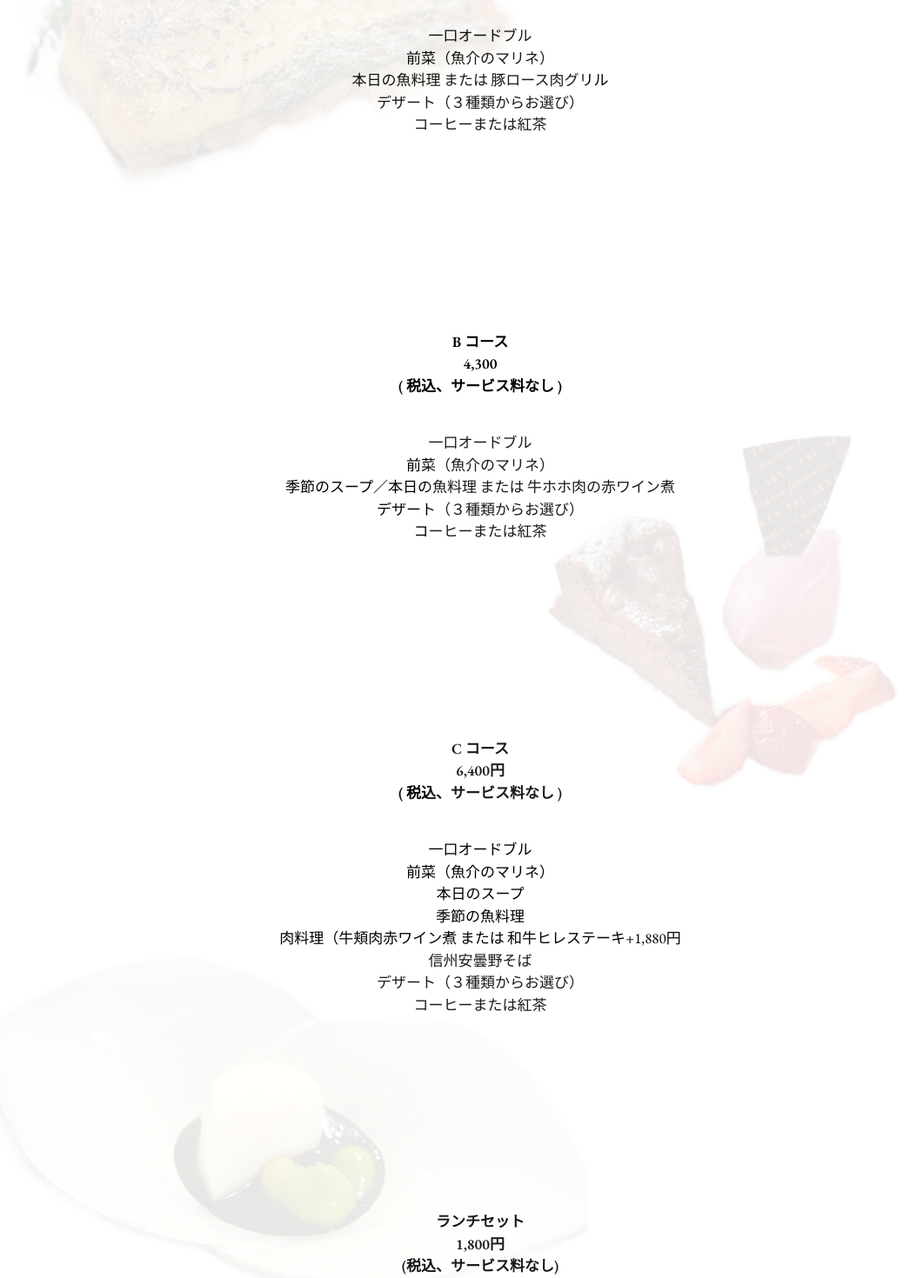
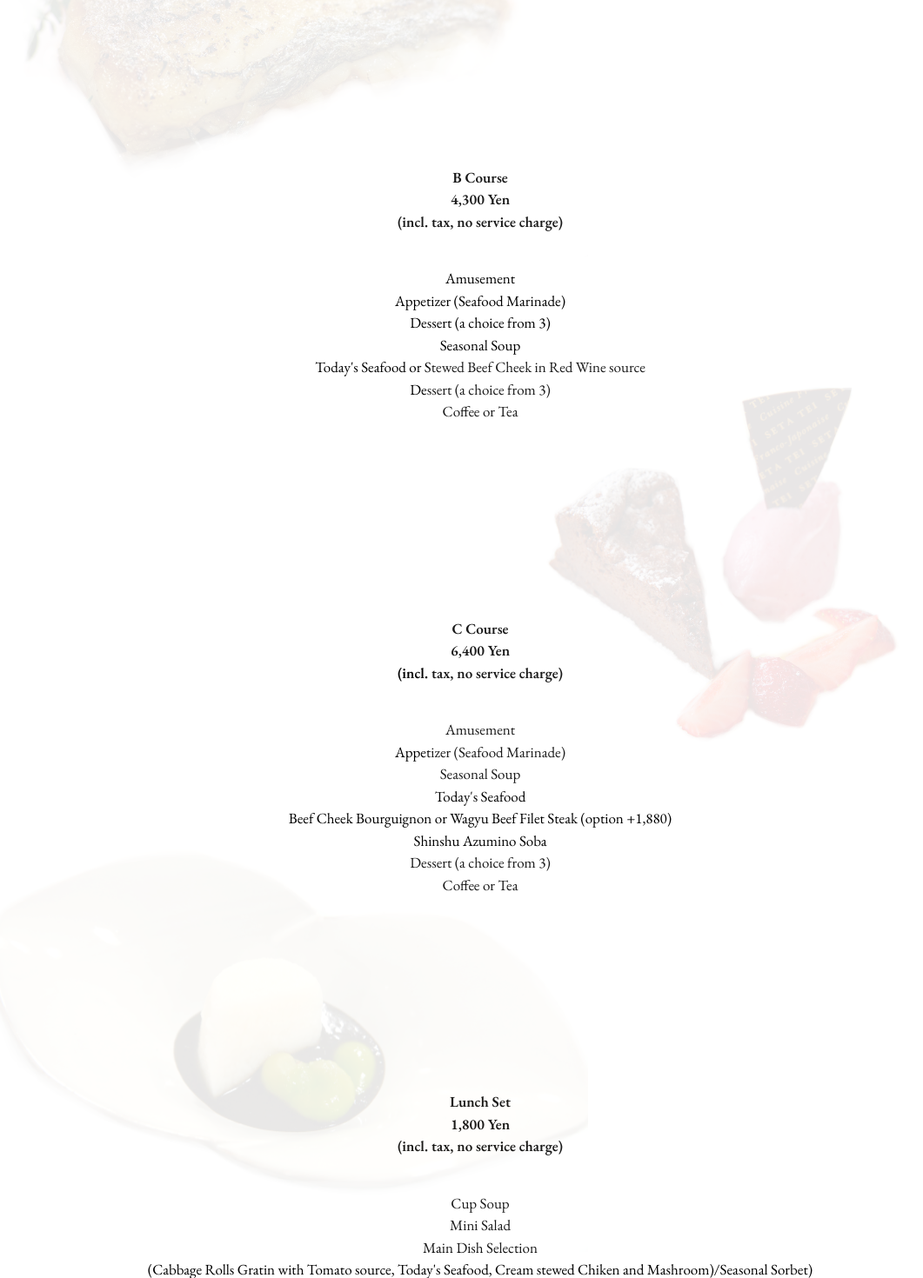
Before and after one commit to bap-ssbm/seta-react-draft, a React (Create React App) app: page /menu in a window 1280 px wide. Shown: the part 605-2075 px from the top of the page at 87% size, without its empty margins (88-1149 px from the left). Built offline with nearby package versions, Linux system fonts and the light colour scheme; a web font is replaced by a local one.

Commit message:
Add files via upload

```diff
--- a/src/Home/components/appeal/Appeal.tsx
+++ b/src/Home/components/appeal/Appeal.tsx
@@ -9,7 +9,6 @@ const Appeal: FC<AppealProps> = ({ }) => {
     return (
         <div className='w-full'>
             <Hayama/>
-
         </div>)
 }
 
--- a/src/Menu/Menu.tsx
+++ b/src/Menu/Menu.tsx
@@ -1,109 +1,112 @@
 import { FC } from 'react'
+import { useTranslation } from 'react-i18next';
 
 interface MenuProps {
 
 }
 
 const Menu: FC<MenuProps> = ({ }) => {
+    const { t } = useTranslation();
     return (
         <div className='flex-grow p-[5%] pb-56 text-center flex flex-col gap-10 relative'>
-            <h1 className='text-[23px] italic underline tracking-[2px] mb-5 py-16'>
+            <h1 className='text-[23px] italic underline tracking-[2px]'>
                 Menu
             </h1>
-            <hr />
+
             <div className='flex flex-col gap-56'>
                 <div className='mt-10'>
                     <h2 className='font-semibold mb-10'>
-                        A コース<br />3,200円
+                        {t('menu.a.title')}<br />{t('menu.a.price')}
                         <br />
-                        ( 税込、サービス料なし )
+                        {t('menu.warning')}
                     </h2>
                     <p>
-
-
-                        一口オードブル
+                        {t('menu.course.amuse')}
                         <br />
-                        前菜（魚介のマリネ）
-
-                        <br />本日の魚料理 または 豚ロース肉グリル
-                        <br />デザート（３種類からお選び）<br />
-                        コーヒーまたは紅茶
+                        {t('menu.a.appetizer')}
+                        <br />
+                        {t('menu.a.main')}
+                        <br />
+                        {t('menu.course.dessert')}
+                        <br />
+                        {t('menu.course.drink')}
                     </p>
                 </div>
 
                 <div>
                     <h2 className='font-semibold mb-10'>
-                        B コース <br /> 4,300
+                        {t('menu.b.title')}<br />{t('menu.b.price')}
                         <br />
-                        ( 税込、サービス料なし )
+                        {t('menu.warning')}
                     </h2>
                     <p>
-
-
-                        一口オードブル
+                        {t('menu.course.amuse')}
                         <br />
-                        前菜（魚介のマリネ）
+                        {t('menu.b.appetizer')}
                         <br />
-                        季節のスープ／本日の魚料理 または 牛ホホ肉の赤ワイン煮
-                        <br />デザート（３種類からお選び）
-                        <br />コーヒーまたは紅茶
+                        {t('menu.course.dessert')}
+                        <br />
+                        {t('menu.b.soup')}
+                        <br />
+                        {t('menu.b.main')}
+                        <br />
+                        {t('menu.course.dessert')}
+                        <br />
+                        {t('menu.course.drink')}
                     </p>
                 </div>
                 <div>
                     <h2 className='font-semibold mb-10'>
-                        C コース
+                        {t('menu.c.title')}<br />{t('menu.c.price')}
                         <br />
-                        6,400円
-                        <br />
-                        ( 税込、サービス料なし )
+                        {t('menu.warning')}
                     </h2>
                     <p>
-
-
-                        一口オードブル
+                        {t('menu.course.amuse')}
                         <br />
-                        前菜（魚介のマリネ）
+                        {t('menu.c.appetizer')}
                         <br />
-                        本日のスープ
-                        <br />季節の魚料理
-                        <br />肉料理（牛頬肉赤ワイン煮 または 和牛ヒレステーキ+1,880円
-                        <br />信州安曇野そば
-                        <br />デザート（３種類からお選び）<br />
-                        コーヒーまたは紅茶
+                        {t('menu.c.soup')}
+                        <br />
+                        {t('menu.c.seafood')}
+                        <br />
+                        {t('menu.c.main')}
+                        <br />
+                        {t('menu.c.soba')}
+                        <br />
+                        {t('menu.course.dessert')}
+                        <br />
+                        {t('menu.course.drink')}
                     </p>
                 </div>
                 <div>
                     <h2 className='font-semibold mb-10'>
-                        ランチセット
-
-                        <br />1,800円
+                        {t('menu.lunch.title')}<br />{t('menu.lunch.price')}
                         <br />
-                        (税込、サービス料なし)
+                        {t('menu.warning')}
                     </h2>
                     <p>
-
-
-                        カップスープ
+                        {t('menu.lunch.soup')}
                         <br />
-                        季節野菜のミニサラダ
+                        {t('menu.lunch.salad')}
                         <br />
-                        メイン料理お選び
+                        {t('menu.lunch.mainTitle')}
                         <br />
-                        （ロールキャベツのトマトソースグラタン・本日の魚料理・鶏肉のきのこクリーム煮）
+                        {t('menu.lunch.main')}
                         <br />
-                        季節のシャーベット
+                        {t('menu.lunch.sorbet')}
                     </p>
                 </div>
             </div>
 
             <div className='absolute opacity-10 right-0 top-[40%]'>
-                <img height={700} width={700} className='' src='/images/１３.jpg'/>
+                <img height={700} width={700} className='' src='/images/１３.jpg' />
             </div>
             <div className='absolute opacity-10 top-[13%]'>
-                <img height={700} width={700} className='' src='/images/3.jpg'/>
+                <img height={700} width={700} className='' src='/images/3.jpg' />
             </div>
             <div className='absolute opacity-10 bottom-[13%]'>
-                <img height={700} width={700} className='' src='/images/8.jpg'/>
+                <img height={700} width={700} className='' src='/images/8.jpg' />
             </div>
 
         </div>)
--- a/src/i18n.ts
+++ b/src/i18n.ts
@@ -8,6 +8,7 @@ import menu from './i18n/locales/Home/MenuSection.json'
 import access from './i18n/locales/Home/Access.json'
 import navbar from './i18n/locales/Navbar.json'
 import footer from './i18n/locales/Footer.json'
+import realmenu from './i18n/locales/Menu.json'
 
 
 i18n
@@ -39,6 +40,9 @@ i18n
                     },
                     footer:{
                         ...footer.en
+                    },
+                    menu:{
+                        ...realmenu.en
                     }
                 }
             },
@@ -56,6 +60,9 @@ i18n
                     },
                     footer:{
                         ...footer.ja
+                    },
+                    menu:{
+                        ...realmenu.ja
                     }
                 }
             }
--- /dev/null
+++ b/src/i18n/locales/Menu.json
@@ -0,0 +1,80 @@
+{
+    "en": {
+        "warning":"(incl. tax, no service charge)",
+        "course":{
+            "amuse" : "Amusement",
+            "dessert" :"Dessert  (a choice from 3)",
+            "drink":"Coffee or Tea"
+        },
+        "a" : {
+            "title": "A Course",
+            "price" :"3,200 Yen",
+            "appetizer":"Appetizer (Seafood Marinade)",
+            "main":"Today's Seafood or Grilled Pork Loin"
+        },
+        "b" : {
+            "title": "B Course",
+            "price" :"4,300 Yen",
+            "appetizer":"Appetizer (Seafood Marinade)",
+            "soup":"Seasonal Soup",
+            "main":"Today's Seafood or Stewed Beef Cheek in Red Wine source"
+        },
+        "c" : {
+            "title": "C Course",
+            "price" :"6,400 Yen",
+            "appetizer":"Appetizer (Seafood Marinade)",
+            "soup":"Seasonal Soup",
+            "seafood":"Today's Seafood",
+            "main":"Beef Cheek Bourguignon or Wagyu Beef Filet Steak (option +1,880)",
+            "soba":"Shinshu Azumino Soba"
+        },
+        "lunch" : {
+            "title": "Lunch Set",
+            "price" :"1,800 Yen",
+            "salad":"Mini Salad",
+            "soup":"Cup Soup",
+            "mainTitle":"Main Dish Selection",
+            "main":"(Cabbage Rolls Gratin with Tomato source, Today's Seafood, Cream stewed Chiken and Mashroom)/Seasonal Sorbet)",
+            "sorbet":"Seasonal Sorbet"
+        }
+    },
+    "ja": {
+        "warning":"(税込、サービス料なし）",
+        "course":{
+            "amuse" : "一口オードブル",
+            "dessert" :"デザート（３種類からお選び）",
+            "drink":"コーヒーまたは紅茶"
+        },
+        "a" : {
+            "title": "A コース",
+            "price" :"3,200円",
+            "appetizer":"前菜（魚介のマリネ）",
+            "main":"本日の魚料理 または 豚ロース肉グリル"
+        },
+        "b" : {
+            "title": "B コース",
+            "price" :"4,300円",
+            "appetizer":"前菜（魚介のマリネ）",
+            "soup":"季節のスープ",
+            "main":"本日の魚料理 または 牛ホホ肉の赤ワイン煮"
+        },
+        "c" : {
+            "title": "C コース",
+            "price" :"6,400円",
+            "appetizer":"前菜（魚介のマリネ）",
+            "soup":"本日のスープ",
+            "seafood":"季節の魚料理",
+            "main":"肉料理（牛頬肉赤ワイン煮 または 和牛ヒレステーキ<+1,880円>",
+            "soba":"信州安曇野そば"
+        },
+        "lunch" : {
+            "title": "ランチセット",
+            "price" :"1,800円",
+            "salad":"季節野菜のミニサラダ",
+            "soup":"カップスープ",
+            "mainTitle":"メイン料理お選び",
+            "main":"（ロールキャベツのトマトソースグラタン・本日の魚料理・鶏肉のきのこクリーム煮）",
+            "sorbet":"季節のシャーベット"
+        }
+    }
+}
```
